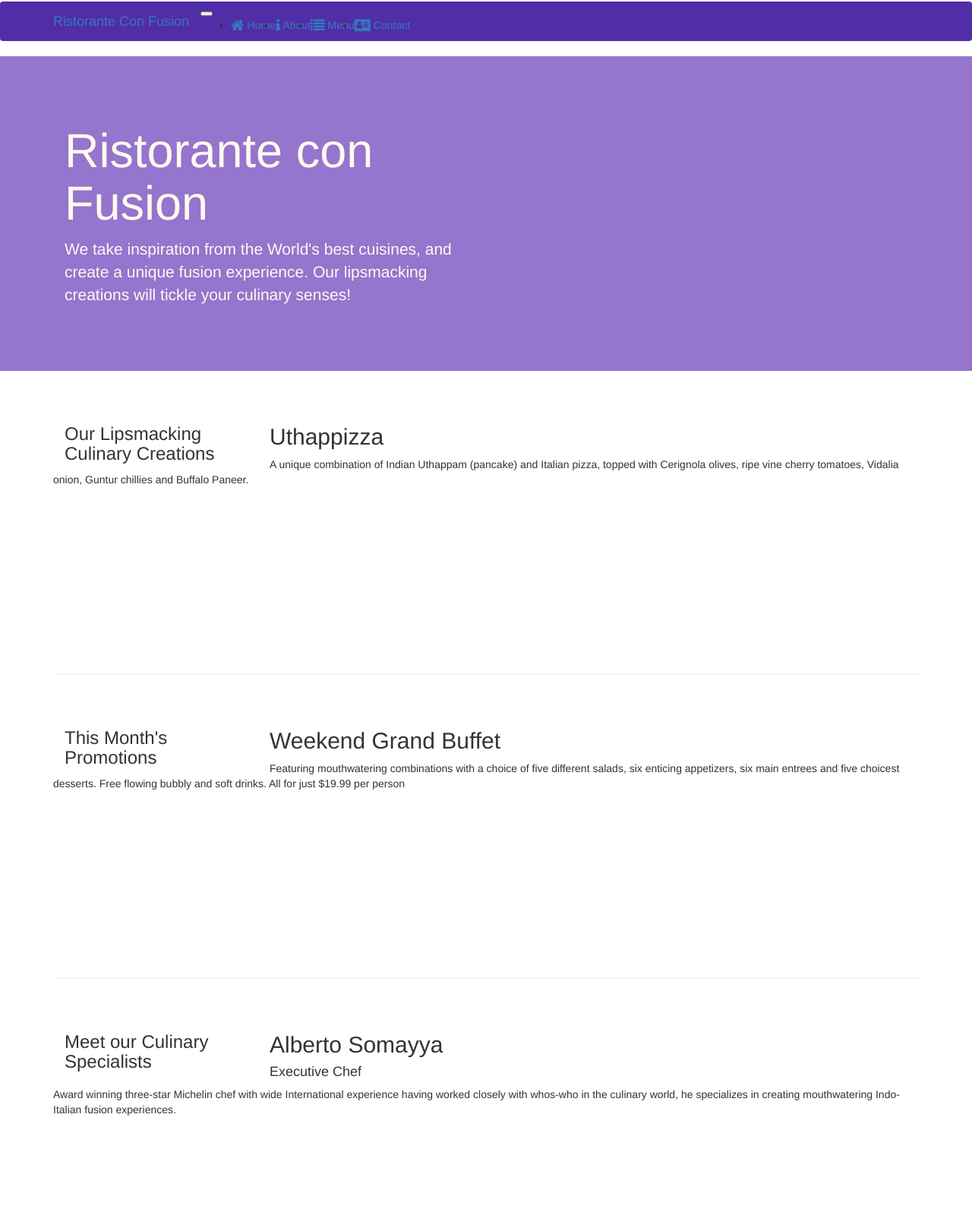
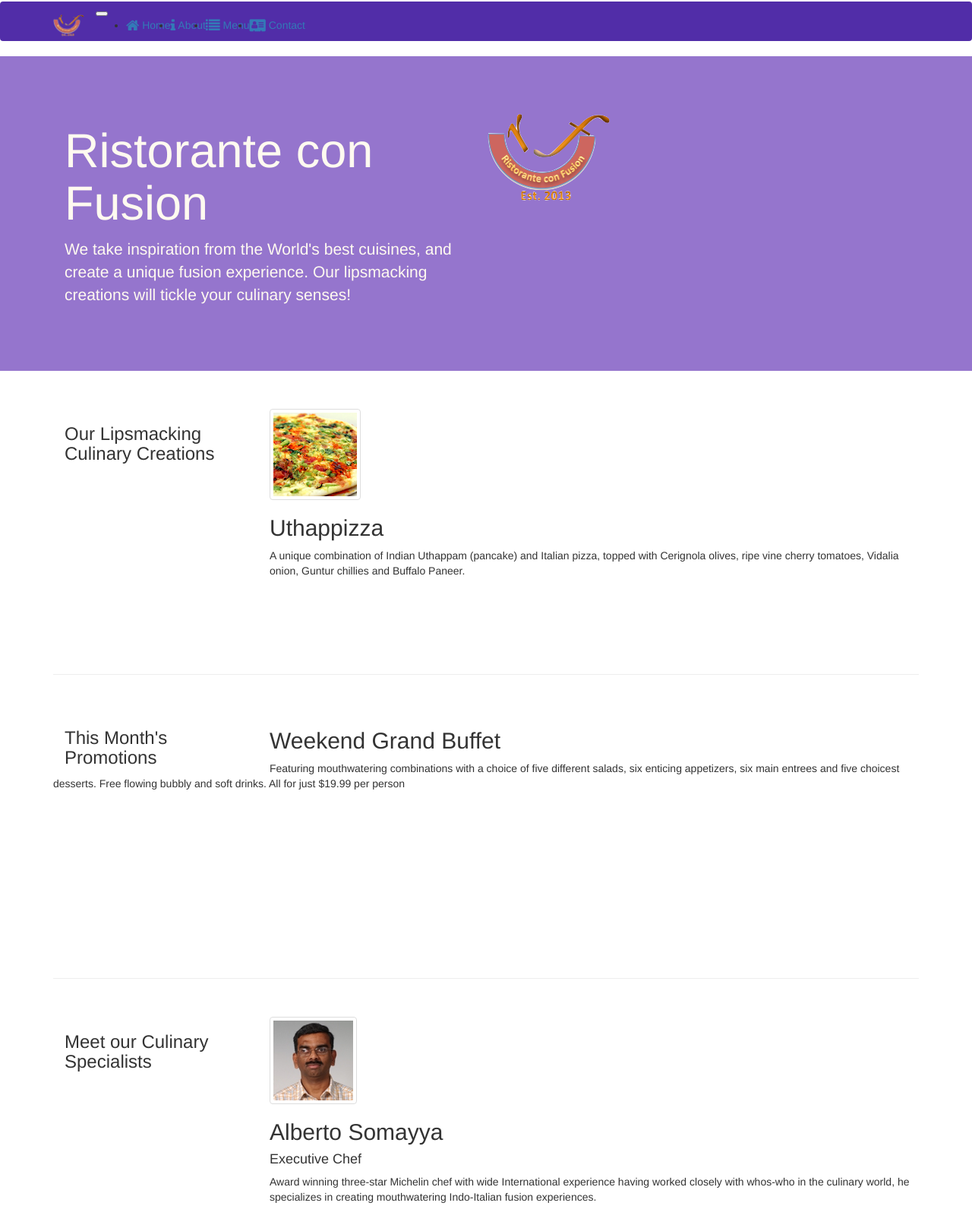
Before and after one commit to danielacs/conFusion, a website: page index.html in a window 1280 px wide. Shown: the part 48-1660 px from the top of the page at 76% size. Drawn offline with nearby package versions, Linux system fonts and the light colour scheme; files whose address does not match are found by name.

Commit message:
Imagenes y medios

```diff
--- a/index.html
+++ b/index.html
@@ -24,7 +24,7 @@
              <button class="navbar-toggler" type="button" data-toggle="collapse" data-target="#Navbar">
                 <span class="navbar-toggler-icon"></span>
             </button>
-           <a class="navbar-brand" href="#">Ristorante Con Fusion</a>
+           <a class="navbar-brand mr-auto" href="#"><img src="img/logo.png" height="30" width="41"></a>
             <div class="collapse navbar-collapse" id="Navbar">
                 <ul class="navbar-nav mr-auto">
                     <li class="nav-item active"><a class="nav-link" href="#"><span class="fa fa-home fa-lg"></span> Home</a></li>
@@ -44,7 +44,8 @@
                     <h1>Ristorante con Fusion</h1>
                     <div class="d-none d-sm-block"><p>We take inspiration from the World's best cuisines, and create a unique fusion experience. Our lipsmacking creations will tickle your culinary senses!</p></div>
                 </div>
-                <div class="col-12 col-sm">
+                <div class="col-12 col-sm align-self-center">
+                    <img src="img/logo.png" class="img-fluid">
                 </div>
             </div>
         </div>
@@ -56,8 +57,19 @@
                 <h3>Our Lipsmacking Culinary Creations</h3>
             </div>
             <div class="col col-sm order-sm-first col-md">
-                <h2>Uthappizza</h2>
-                <div class="d-none d-sm-block"><p>A unique combination of Indian Uthappam (pancake) and Italian pizza, topped with Cerignola olives, ripe vine cherry tomatoes, Vidalia onion, Guntur chillies and Buffalo Paneer.</p></div>
+                <div class="media">
+                    <img class="d-flex mr-3 img-thumbnail align-self-center"
+                            src="img/uthappizza.png" alt="Uthappizza">
+                    <div class="media-body">
+                        <h2 class="mt-0">Uthappizza</h2>
+                        <p class="d-none d-sm-block">A unique combination of Indian Uthappam (pancake) and
+                            Italian pizza, topped with Cerignola olives, ripe vine
+                            cherry tomatoes, Vidalia onion, Guntur chillies and
+                            Buffalo Paneer.</p>
+                    </div>
+                </div>
+
+
             </div>
         </div>
 
@@ -77,9 +89,22 @@
                 <h3>Meet our Culinary Specialists</h3>
             </div>
             <div class="col col-sm order-sm-first col-md">
-                <h2>Alberto Somayya</h2>
-                <h4>Executive Chef</h4>
-                <div class="d-none d-sm-block"><p>Award winning three-star Michelin chef with wide International experience having worked closely with whos-who in the culinary world, he specializes in creating mouthwatering Indo-Italian fusion experiences. </p></div>
+                <div class="media">
+                    <img class="d-flex mr-3 img-thumbnail align-self-center"
+                            src="img/alberto.png" alt="Alberto Somayya">
+                    <div class="media-body">
+                        <h2 class="mt-0">Alberto Somayya</h2>
+                        <h4>Executive Chef</h4>
+                        <p class="d-none d-sm-block">Award winning three-star Michelin chef with wide
+                            International experience having worked closely with
+                            whos-who in the culinary world, he specializes in
+                            creating mouthwatering Indo-Italian fusion experiences.
+                            </p>
+                    </div>
+                </div>
+
+
+                </div>
             </div>
         </div>
     </div>
```
Also changed, not shown: aboutus.html (+3 -2 lines), contactus.html (+3 -2 lines), img/alberto.png (added), img/buffet.png (added), img/logo.png (added), img/uthappizza.png (added), 1 other file.
